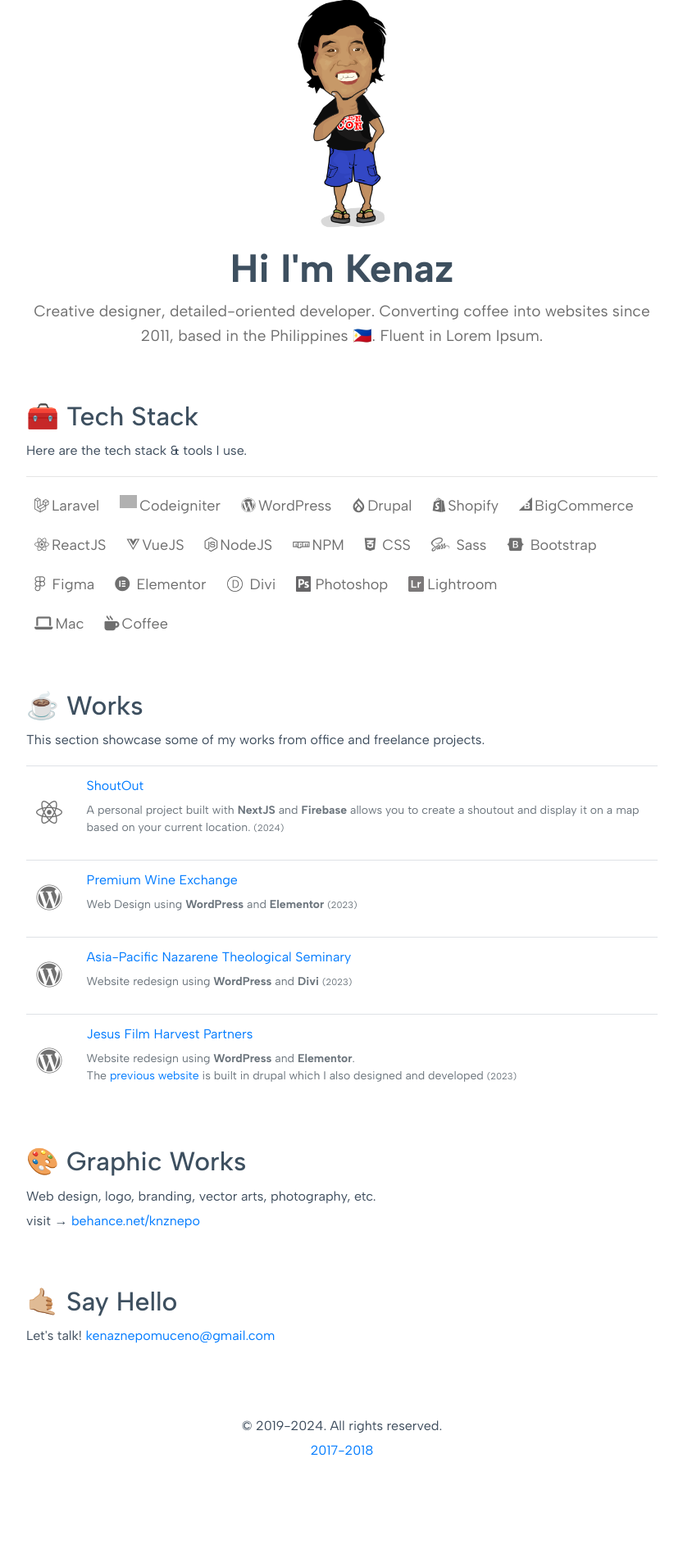
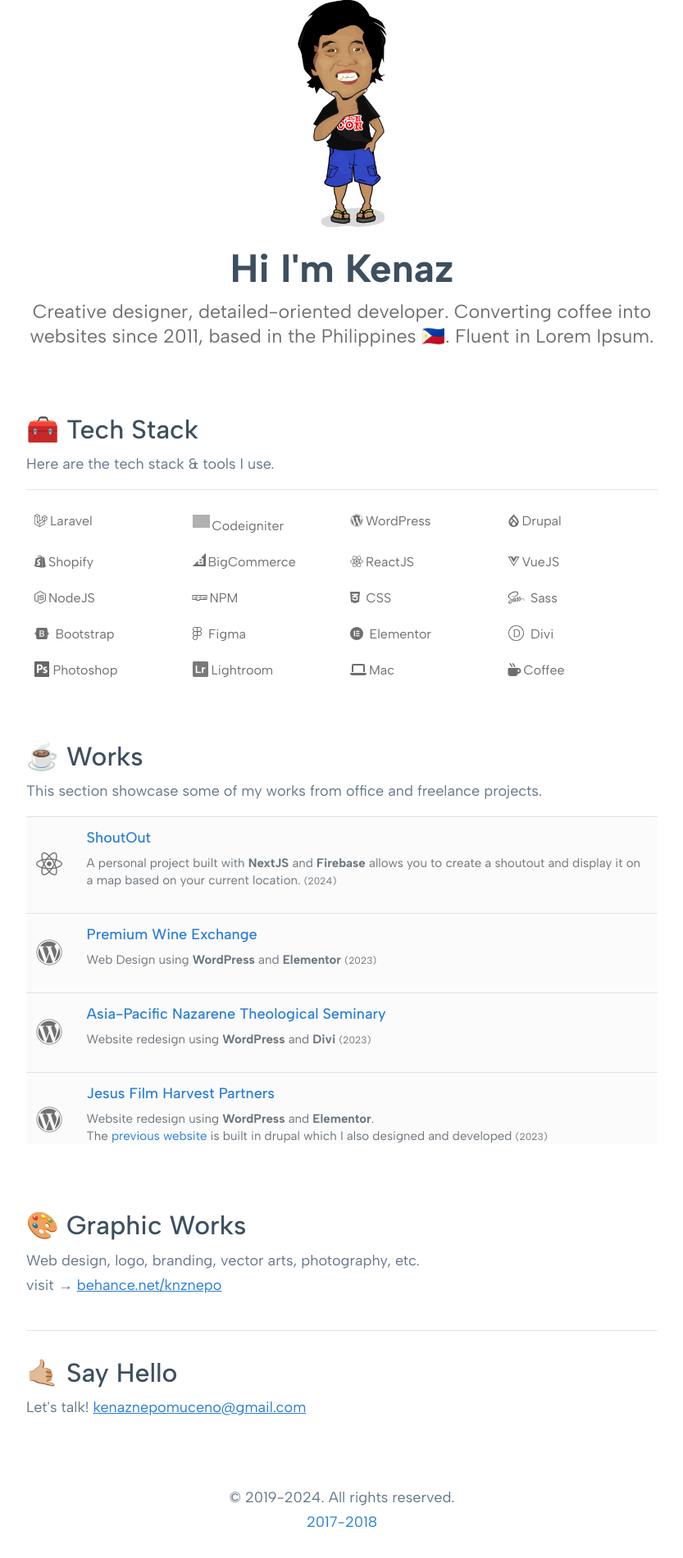
Before and after one commit to knznepo/knznepo.github.io, a PHP site: page / in a window 1280 px wide. Shown: the part 140-2041 px from the top of the page at 82% size, without its empty margins (223-1056 px from the left). Run offline with PHP 8.4, Linux system fonts and the light colour scheme; some libraries are stand-ins or nearby versions; grey boxes are pictures that could not be loaded.

Commit message:
update styles

```diff
--- a/assets/css/style.css
+++ b/assets/css/style.css
@@ -2,6 +2,10 @@
 
 * {
   font-family: 'Albert Sans', sans-serif;
+}
+
+a {
+  color: #297dd7;
 }
 
 body p {
@@ -55,6 +59,10 @@ body p {
   margin: 0 auto;
   display: block;
   margin-bottom: 20px;
+}
+
+#about p {
+  font-size: 1.45rem;
 }
 
 #social-links i {
@@ -111,7 +119,7 @@ p, table td {
 
 #skills a:hover {
   text-decoration: none;
-  color: #0056b3;
+  background: #f5f7f9;
 }
 
 #skills i {
@@ -130,10 +138,11 @@ p, table td {
   max-height: 400px;
   display: block;
   overflow-y: scroll;
+  background-color: #fbfbfb;
 }
 
 #works-table .description {
-  font-size: 14px;
+  font-size: 15px;
   line-height: 21px;
   margin-top: 7px;
 }
@@ -149,6 +158,27 @@ p, table td {
 
 #works td {
   vertical-align: middle;
+}
+
+.project-title {
+  font-weight: 500;
+  font-size: 18px;
+}
+
+#graphic-works .description a,
+#contact .description a {
+  text-decoration: underline;
+}
+
+#skills-links {
+  display: grid;
+  grid-template-columns: 1fr 1fr 1fr 1fr;
+}
+
+@media only screen and ( max-width: 981px ) {
+  #skills-links {
+    grid-template-columns: 1fr 1fr;
+  }
 }
 
 @media only screen and ( max-width: 720px ) {
@@ -185,12 +215,6 @@ p, table td {
   .container-slim {
     width: inherit;
   }
-
-  #skills-links a {
-    display: block;
-    float: left;
-    width: 50%;
-  }
 }
 
 .status-icon {
@@ -215,6 +239,6 @@ li a:hover .custom-icon {
 }
 
 .description, .p-footer {
-  font-size: 16px;
-  color: #3e4d5d;
+  font-size: 18px;
+  color: #65778b;
 }
--- a/index.html
+++ b/index.html
@@ -17,7 +17,7 @@
 		<meta name="viewport" content="width=device-width, initial-scale=1">
 
     <link rel="stylesheet" href="https://stackpath.bootstrapcdn.com/bootstrap/4.3.1/css/bootstrap.min.css" integrity="sha384-ggOyR0iXCbMQv3Xipma34MD+dH/1fQ784/j6cY/iJTQUOhcWr7x9JvoRxT2MZw1T" crossorigin="anonymous" defer>
-    <link rel="stylesheet" href="https://knznepo.github.io/assets/css/style.css" defer>
+    <link rel="stylesheet" href="/assets/css/style.css" defer>
     <script src="https://kit.fontawesome.com/56bb0df094.js" crossorigin="anonymous" defer></script>
 
     <!-- meta -->
@@ -74,22 +74,19 @@
           <p>Creative designer, detailed-oriented developer. Converting coffee into websites since 2011, based in the Philippines 🇵🇭. Fluent in Lorem Ipsum.</p>
         </div><!-- about -->
 
-        <div id="skills" class="pb-5">
+        <div id="skills" class="pb-5 pt-3">
           <h2>🧰 Tech Stack</h2>
           <p class="description">Here are the tech stack & tools I use.</p>
           <hr/>
 
           <div id="skills-links">
-            <p>
               <a href="https://laravel.com/" target="_blank" title="Laravel"><i class="fa-brands fa-laravel"></i>Laravel</a>
               <a href="https://codeigniter.com/" target="_blank" title="Codeigniter"><i class="fa-codeigniter"></i>Codeigniter</a>
               <a href="https://wordpress.org/" target="_blank" title="WordPress"><i class="fab fa-wordpress"></i>WordPress</a>
               <a href="https://www.drupal.org/" target="_blank" title="Drupal"><i class="fab fa-drupal"></i>Drupal</a>
               <a href="https://www.shopify.com/" target="_blank" title="Shopify"><i class="fa-brands fa-shopify"></i>Shopify</i></a>
               <a href="https://www.bigcommerce.com/" target="_blank" title="BigCommerce"><i class="custom-icon icon-bigcommerce"></i>BigCommerce</a>
-            </p>
 
-            <p>
               <a href="https://reactjs.org/" target="_blank" title="ReactJS"><i class="fab fa-react"></i>ReactJS</a>
               <a href="https://vuejs.org/" target="_blank" title="VueJS"><i class="fab fa-vuejs"></i>VueJS</a>
               <a href="https://nodejs.org/en/" target="_blank" title="NodeJS"><i class="fab fa-node-js"></i>NodeJS</a>
@@ -97,9 +94,7 @@
               <a href="https://www.w3schools.com/css/" target="_blank" title="CSS"><i class="fab fa-css3-alt"></i> CSS</a>
               <a href="https://sass-lang.com/" target="_blank" title="SASS"><i class="fab fa-sass"></i> Sass</a>
               <a href="https://getbootstrap.com/" target="_blank" title="Bootstrap"><i class="fab fa-bootstrap"></i> Bootstrap</a>
-            </p>
 
-            <p>
               <a href="https://www.figma.com/" target="_blank" title="Figma"><i class="fa-brands fa-figma"></i> Figma</a>
               <a href="https://elementor.com/" target="_blank" title="Elementor"><i class="fa-brands fa-elementor"></i> Elementor</a>
               <a href="" target="_blank" title="Divi"><img style="width: 19px; margin-right: 4px; top: -2px; position: relative;" src="https://knznepo.github.io/assets/images/divi.webp" height="19" width="19" alt="Divi"> Divi</a>
@@ -108,22 +103,19 @@
               <a href="https://www.adobe.com/products/photoshop-lightroom.html" target="_blank" title="Lightroom">
                 <img style="width: 19px; margin-right: 4px; top: -2px; position: relative;" src="https://knznepo.github.io/assets/images/lr.webp" height="19" width="19" alt="Lightroom">Lightroom
               </a>
-            </p>
 
-            <p>
               <a title="Laptop" href="https://www.apple.com/">
                 <i class="fas fa-laptop"></i>Mac
               </a>
               <a title="Coffee" href="https://www.facebook.com/kapehantaytay">
                 <i class="fas fa-mug-hot"></i>Coffee
               </a>
-            </p>
 
             <div class="clearfix"></div>
           </div><!-- skills-links -->
         </div><!-- skills -->
 
-        <div id="works" class="pb-5">
+        <div id="works" class="pb-5 pt-3">
           <h2>☕️ Works</h2>
           <p class="description">This section showcase some of my works from office and freelance projects.</p>
           <!-- <hr/> -->
@@ -131,7 +123,7 @@
             <tr v-for="item in works">
               <td width="8%"><i class="fab" v-bind:class="'fa-'+item.type"></i></td>
               <td>
-                <a v-bind:href="item.link" target="_blank" v-bind:title="item.title">{{ item.title }}</a>
+                <a v-bind:href="item.link" target="_blank" v-bind:title="item.title" class="project-title">{{ item.title }}</a>
                 <small v-if="item.status == 'redesigned'" title="re-designed"><span class="status-icon">🫥</span> (redesigned)</small>
                 <small v-if="item.status == 'down'" title="dead link"><span class="status-icon">😵</span> (down)</small>
                 <small v-if="item.status == 'private'" title="private"><span class="status-icon">🔒</span> (private)</small>
@@ -144,7 +136,7 @@
           </table>
         </div><!-- works -->
 
-        <div id="graphic-works" class="pb-5">
+        <div id="graphic-works" class="pb-2 pt-3">
           <h2>🎨 Graphic Works</h2>
           <p class="description">
             Web design, logo, branding, vector arts, photography, etc. <br/>
@@ -152,7 +144,9 @@
           </p>
         </div><!-- graphic-works -->
 
-        <div id="contact" class="pb-5">
+        <hr/>
+
+        <div id="contact" class="pb-5 pt-3">
           <h2>🤙🏼 Say Hello</h2>
           <p class="description">
             Let's talk!
```
